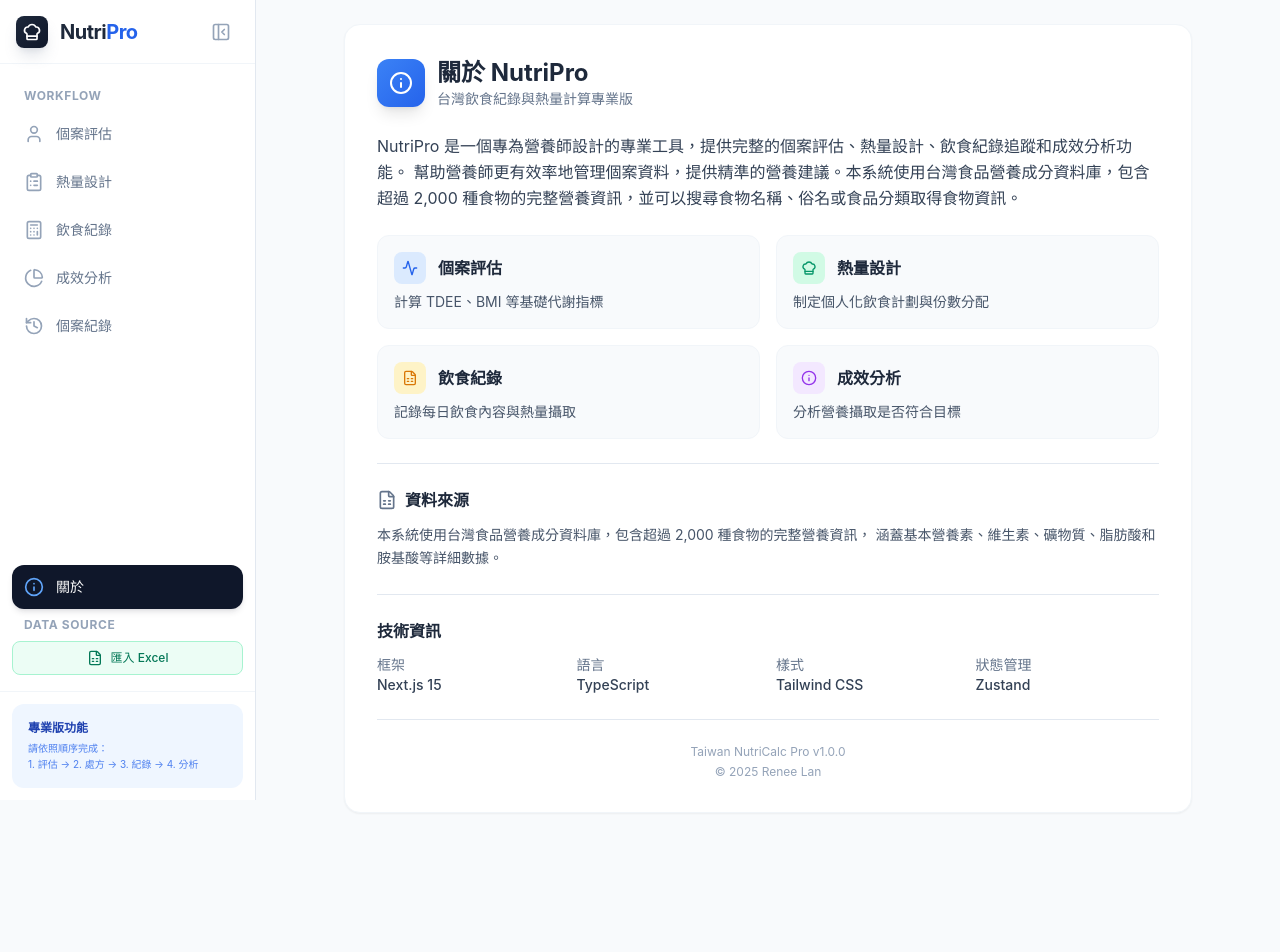
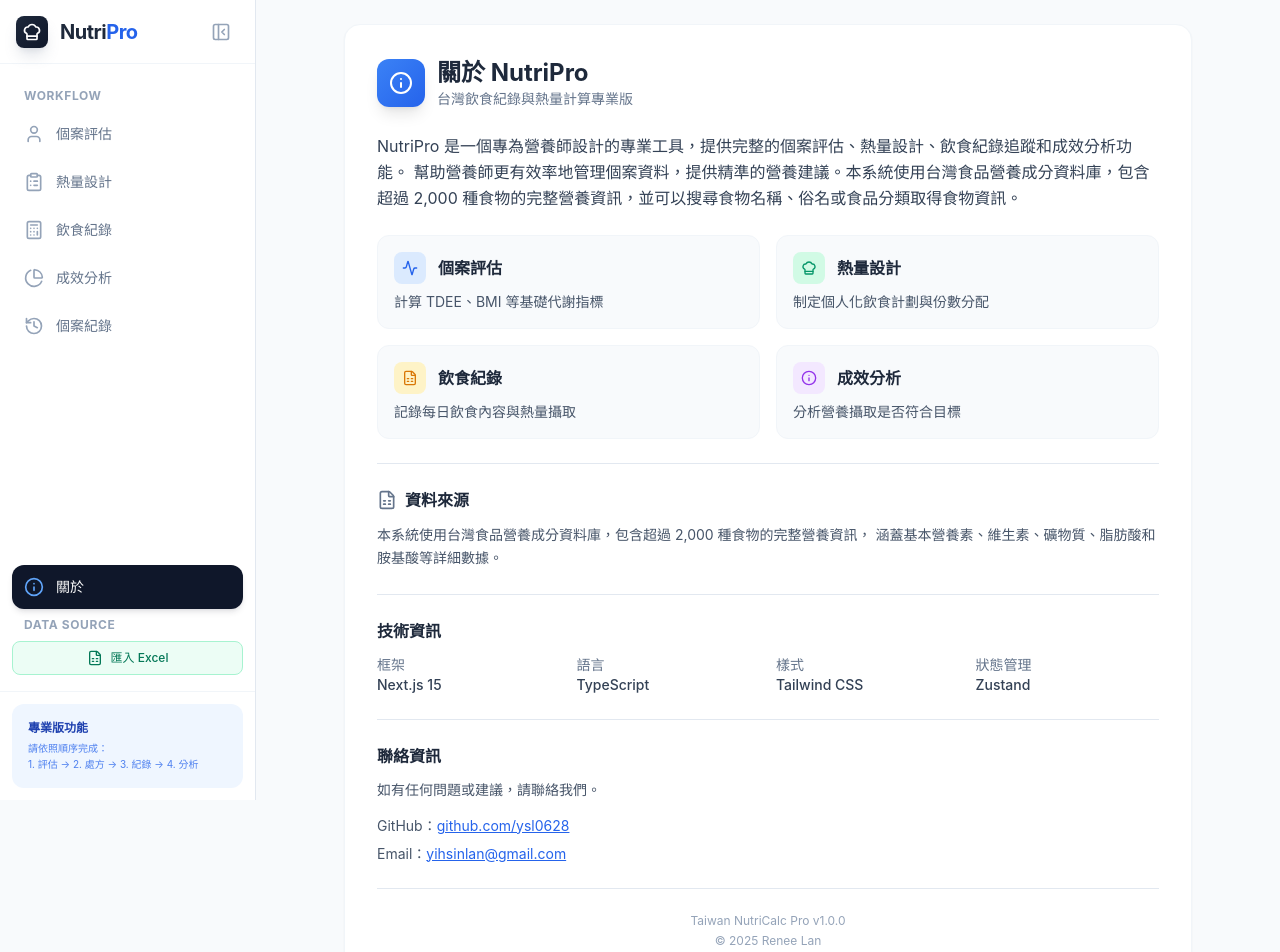
Before and after one commit to ysl0628/taiwan-food-calculator, a Next.js app: page /about in a window 1280 px wide. Shown: the top 952 px of the page. Before the commit the page ends 837 px from the top, so only its background shows below. Built offline with nearby package versions, Linux system fonts and the light colour scheme.

Commit message:
feat: add contact information section to About page and update README with contact details

```diff
--- a/app/about/page.tsx
+++ b/app/about/page.tsx
@@ -104,6 +104,20 @@
           </div>
         </div>
 
+        {/* Contact */}
+        <div className="mt-6 pt-6 border-t border-slate-200">
+          <h3 className="font-bold text-slate-800 mb-3">聯絡資訊</h3>
+          <p className="text-sm text-slate-600 mb-4">如有任何問題或建議，請聯絡我們。</p>
+          <div className="space-y-2 text-sm text-slate-600">
+            <p>
+              GitHub：<a href="https://github.com/ysl0628" className="text-blue-600 underline" target="_blank" rel="noreferrer">github.com/ysl0628</a>
+            </p>
+            <p>
+              Email：<a href="mailto:yihsinlan@gmail.com" className="text-blue-600 underline">yihsinlan@gmail.com</a>
+            </p>
+          </div>
+        </div>
+
         {/* Version */}
         <div className="mt-6 pt-6 border-t border-slate-200 text-center">
           <p className="text-xs text-slate-400">Taiwan NutriCalc Pro v1.0.0</p>
```
Also changed, not shown: 1 other file (tests, documents, lock files or other folders).
